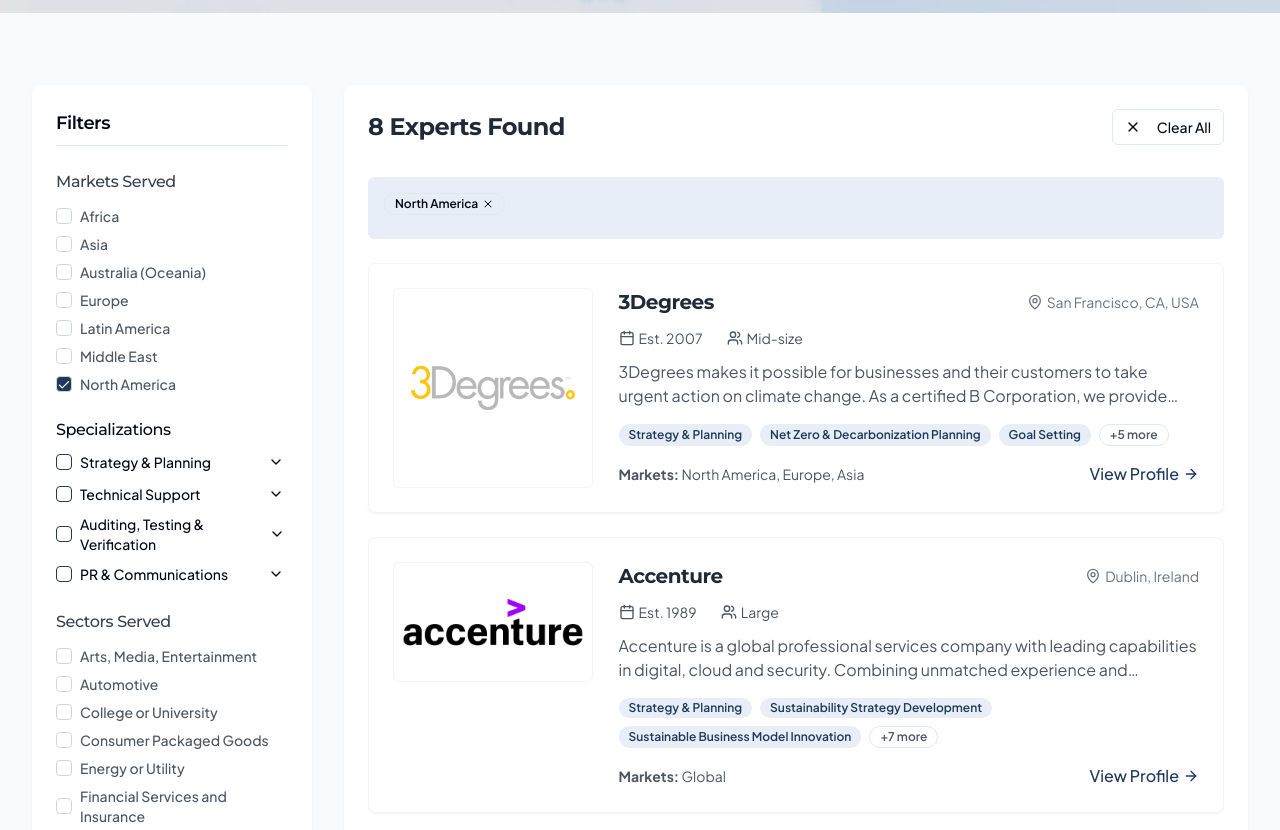
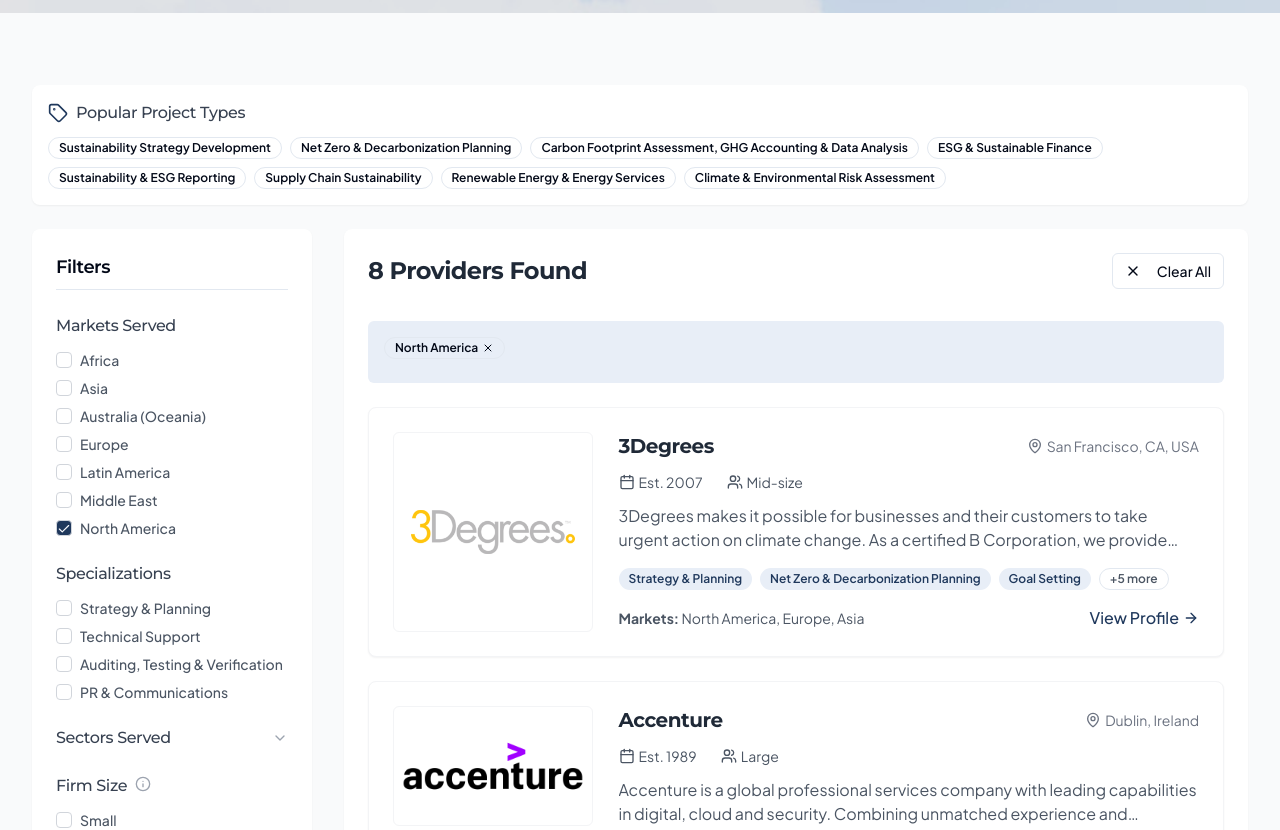
Before and after one commit to kduckets/sustainexchange, a Next.js app: page /providers in a window 1280 px wide. Shown: the part 320-1150 px from the top of the page. Built offline with nearby package versions, Linux system fonts and the light colour scheme.

Commit message:
doc updates

```diff
--- a/app/components/SearchResults.tsx
+++ b/app/components/SearchResults.tsx
@@ -16,9 +16,10 @@ interface SearchResultsProps {
     specializations: string[]
   }
   onClearAll: () => void
+  onRemoveFilter: (category: "marketsServed" | "sectorsServed" | "specializations", value: string) => void
 }
 
-export function SearchResults({ results, searchQuery, activeFilters, onClearAll }: SearchResultsProps) {
+export function SearchResults({ results, searchQuery, activeFilters, onClearAll, onRemoveFilter }: SearchResultsProps) {
   const hasActiveFilters = Object.values(activeFilters).some((filter) => filter.length > 0)
   const showClearAll = searchQuery || hasActiveFilters
 
@@ -26,7 +27,14 @@ export function SearchResults({ results, searchQuery, activeFilters, onClearAll
     return Object.entries(activeFilters).flatMap(([category, values]) =>
       values.map((value) => (
         <Badge key={`${category}-${value}`} variant="outline" className="mr-2 mb-2">
-          {value} <X className="ml-1 h-3 w-3 cursor-pointer" />
+          {value}{" "}
+          <X
+            className="ml-1 h-3 w-3 cursor-pointer"
+            onClick={(e) => {
+              e.stopPropagation()
+              onRemoveFilter(category as "marketsServed" | "sectorsServed" | "specializations", value)
+            }}
+          />
         </Badge>
       )),
     )
@@ -36,7 +44,7 @@ export function SearchResults({ results, searchQuery, activeFilters, onClearAll
     <div>
       <div className="flex flex-wrap items-center justify-between mb-6">
         <h3 className="text-2xl font-bold text-gray-800 mb-2">
-          {results.length > 0 ? `${results.length} Experts Found` : "Search Results"}
+          {results.length > 0 ? `${results.length} Providers Found` : "Search Results"}
         </h3>
         {showClearAll && (
           <Button variant="outline" size="sm" onClick={onClearAll} className="mb-2">
--- a/app/providers/ProviderSearch.tsx
+++ b/app/providers/ProviderSearch.tsx
@@ -1,6 +1,6 @@
 "use client"
 
-import { Filter, ChevronDown, ChevronUp } from "lucide-react"
+import { Filter, Info, Tag, ChevronDown, ChevronUp } from "lucide-react"
 import { Checkbox } from "@/components/ui/checkbox"
 import { Label } from "@/components/ui/label"
 import { Button } from "@/components/ui/button"
@@ -14,6 +14,8 @@ import { useSearchParams, useRouter } from "next/navigation"
 import Image from "next/image"
 import { SearchTypeahead } from "@/app/components/SearchTypeahead"
 import { useSearchSuggestions } from "@/app/components/SearchSuggestions"
+import { Badge } from "@/components/ui/badge"
+import type React from "react"
 
 type Filters = {
   marketsServed: string[]
@@ -46,16 +48,27 @@ const filterResults = (query: string, currentFilters: Filters, providersList: ty
     const matchesSectors =
       currentFilters.sectorsServed.length === 0 ||
       currentFilters.sectorsServed.some((sector) => provider.sectorsServed.includes(sector))
+
+    // For specializations, check if any of the provider's specializations match the main categories
+    // or if they match any of the subcategories of the selected main categories
     const matchesSpecializations =
       currentFilters.specializations.length === 0 ||
-      currentFilters.specializations.some((area) => {
-        if (Object.keys(specializations).includes(area)) {
-          return specializations[area as keyof typeof specializations].some((subArea) =>
-            provider.specializations.includes(subArea),
+      currentFilters.specializations.some((category) => {
+        // Direct match with the main category
+        if (provider.specializations.includes(category)) {
+          return true
+        }
+
+        // Check if the category is one of the main categories and if the provider has any of its subcategories
+        if (Object.keys(specializations).includes(category)) {
+          return specializations[category as keyof typeof specializations].some((subCategory) =>
+            provider.specializations.includes(subCategory),
           )
         }
-        return provider.specializations.includes(area)
+
+        return false
       })
+
     const matchesFirmSize = currentFilters.firmSize.length === 0 || currentFilters.firmSize.includes(provider.firmSize)
     const matchesYearsInBusiness =
       currentFilters.yearsInBusiness.length === 0 ||
@@ -88,9 +101,14 @@ export default function ProviderSearch() {
     yearsInBusiness: [],
   })
   const [isFilterOpen, setIsFilterOpen] = useState(false)
-  const [expandedCategories, setExpandedCategories] = useState<string[]>([])
+  const [selectedTags, setSelectedTags] = useState<string[]>([])
   const [isLoading, setIsLoading] = useState(true)
   const searchSuggestions = useSearchSuggestions()
+
+  // Get all subcategories for tag selection
+  const allProjectTypes = useMemo(() => {
+    return Object.values(specializations).flat()
+  }, [])
 
   const allMarkets = useMemo(() => {
     return standardMarkets
@@ -98,6 +116,11 @@ export default function ProviderSearch() {
 
   const allSectors = useMemo(() => {
     return standardSectors
+  }, [])
+
+  // Just the 4 main specialization categories
+  const mainSpecializations = useMemo(() => {
+    return Object.keys(specializations)
   }, [])
 
   const firmSizes = ["Small", "Mid-size", "Large"]
@@ -143,12 +166,125 @@ export default function ProviderSearch() {
     })
   }
 
-  const toggleCategory = (category: string) => {
-    setExpandedCategories((prev) =>
-      prev.includes(category) ? prev.filter((c) => c !== category) : [...prev, category],
+  const handleTagSelect = (tag: string) => {
+    setSelectedTags((prev) => {
+      const newTags = prev.includes(tag) ? prev.filter((t) => t !== tag) : [...prev, tag]
+
+      // Filter results based on selected tags
+      const filteredResults = searchResults.filter(
+        (provider) => newTags.length === 0 || newTags.some((tag) => provider.specializations.includes(tag)),
+      )
+
+      setSearchResults(filteredResults.length > 0 ? filteredResults : filterResults(searchQuery, filters, providers))
+      return newTags
+    })
+  }
+
+  const handleRemoveFilter = (category: keyof Filters, value: string) => {
+    setFilters((prev) => {
+      const updatedFilters = {
+        ...prev,
+        [category]: prev[category].filter((item) => item !== value),
+      }
+
+      // If removing a tag from selectedTags
+      if (category === "specializations" && selectedTags.includes(value)) {
+        setSelectedTags((prev) => prev.filter((tag) => tag !== value))
+      }
+
+      setSearchResults(filterResults(searchQuery, updatedFilters, providers))
+      return updatedFilters
+    })
+  }
+
+  // Modify the FilterSection component to support collapsible sections
+  function FilterSection({
+    title,
+    items,
+    selectedItems,
+    onChange,
+    maxHeight = "200px",
+    tooltip = null,
+    collapsible = false,
+    defaultCollapsed = false,
+  }: {
+    title: string
+    items: string[]
+    selectedItems: string[]
+    onChange: (value: string) => void
+    maxHeight?: string
+    tooltip?: React.ReactNode
+    collapsible?: boolean
+    defaultCollapsed?: boolean
+  }) {
+    const [showTooltip, setShowTooltip] = useState(false)
+    const [isCollapsed, setIsCollapsed] = useState(defaultCollapsed)
+
+    return (
+      <div className="mb-6">
+        <div className="flex items-center mb-3">
+          <h4 className="font-medium text-gray-700">{title}</h4>
+          {tooltip && (
+            <div className="relative ml-2">
+              <button
+                type="button"
+                className="text-gray-400 hover:text-gray-600"
+                onMouseEnter={() => setShowTooltip(true)}
+                onMouseLeave={() => setShowTooltip(false)}
+                onClick={() => setShowTooltip(!showTooltip)}
+                aria-label={`Information about ${title}`}
+              >
+                <Info className="h-4 w-4" />
+              </button>
+              {showTooltip && (
+                <div className="absolute z-50 w-72 p-4 bg-white rounded-md shadow-lg border border-gray-200 text-sm text-gray-700 left-0 top-6">
+                  {tooltip}
+                  <div className="absolute -top-2 left-2 w-3 h-3 bg-white border-t border-l border-gray-200 transform rotate-45"></div>
+                </div>
+              )}
+            </div>
+          )}
+
+          {collapsible && (
+            <button
+              type="button"
+              className="ml-auto text-gray-400 hover:text-gray-600"
+              onClick={() => setIsCollapsed(!isCollapsed)}
+              aria-label={isCollapsed ? `Expand ${title}` : `Collapse ${title}`}
+            >
+              {isCollapsed ? <ChevronDown className="h-4 w-4" /> : <ChevronUp className="h-4 w-4" />}
+            </button>
+          )}
+        </div>
+
+        {/* Show selected items count when collapsed */}
+        {collapsible && isCollapsed && selectedItems.length > 0 && (
+          <div className="text-sm text-primary mb-2">{selectedItems.length} selected</div>
+        )}
+
+        {/* Content - hidden when collapsed */}
+        {(!collapsible || !isCollapsed) && (
+          <div className={`space-y-2 overflow-y-auto`} style={{ maxHeight }}>
+            {items.map((item) => (
+              <div key={item} className="flex items-center">
+                <Checkbox
+                  id={`${title}-${item}`}
+                  checked={selectedItems.includes(item)}
+                  onCheckedChange={() => onChange(item)}
+                  className="text-primary border-gray-300"
+                />
+                <Label htmlFor={`${title}-${item}`} className="ml-2 text-sm text-gray-600 cursor-pointer">
+                  {item}
+                </Label>
+              </div>
+            ))}
+          </div>
+        )}
+      </div>
     )
   }
 
+  // Update the FiltersContent component to use the collapsible feature for Sectors Served
   const FiltersContent = () => (
     <div className="space-y-6">
       <FilterSection
@@ -157,65 +293,48 @@ export default function ProviderSearch() {
         selectedItems={filters.marketsServed}
         onChange={(value) => handleFilterChange("marketsServed", value)}
       />
-      <div className="mb-6">
-        <h4 className="font-medium mb-2">Specializations</h4>
-        <div className="space-y-2 max-h-[300px] overflow-y-auto">
-          {Object.entries(specializations).map(([category, subcategories]) => (
-            <div key={category} className="space-y-2">
-              <div className="flex items-center">
-                <Checkbox
-                  id={`category-${category}`}
-                  checked={filters.specializations.includes(category)}
-                  onCheckedChange={() => handleFilterChange("specializations", category)}
-                />
-                <Label htmlFor={`category-${category}`} className="ml-2 text-sm font-medium">
-                  {category}
-                </Label>
-                <Button
-                  variant="ghost"
-                  size="sm"
-                  className="ml-auto p-0 h-6 w-6"
-                  onClick={() => toggleCategory(category)}
-                >
-                  {expandedCategories.includes(category) ? (
-                    <ChevronUp className="h-4 w-4" />
-                  ) : (
-                    <ChevronDown className="h-4 w-4" />
-                  )}
-                </Button>
-              </div>
-              {expandedCategories.includes(category) && (
-                <div className="ml-6 space-y-2">
-                  {subcategories.map((subcategory) => (
-                    <div key={subcategory} className="flex items-center">
-                      <Checkbox
-                        id={`subcategory-${subcategory}`}
-                        checked={filters.specializations.includes(subcategory)}
-                        onCheckedChange={() => handleFilterChange("specializations", subcategory)}
-                      />
-                      <Label htmlFor={`subcategory-${subcategory}`} className="ml-2 text-sm">
-                        {subcategory}
-                      </Label>
-                    </div>
-                  ))}
-                </div>
-              )}
-            </div>
-          ))}
-        </div>
-      </div>
+
+      {/* Simplified Specializations section with just the 4 main categories */}
+      <FilterSection
+        title="Specializations"
+        items={mainSpecializations}
+        selectedItems={filters.specializations}
+        onChange={(value) => handleFilterChange("specializations", value)}
+      />
+
       <FilterSection
         title="Sectors Served"
         items={allSectors}
         selectedItems={filters.sectorsServed}
         onChange={(value) => handleFilterChange("sectorsServed", value)}
+        collapsible={true}
+        defaultCollapsed={true}
+        maxHeight="none" // Remove scrolling when expanded
       />
+
       <FilterSection
         title="Firm Size"
         items={firmSizes}
         selectedItems={filters.firmSize}
+        tooltip={
+          <div className="space-y-2">
+            <p className="font-medium text-gray-800">Firm Size Categories:</p>
+            <ul className="list-disc pl-5 space-y-1.5">
+              <li>
+                <span className="font-medium">Small:</span> Fewer than 25 employees
+              </li>
+              <li>
+                <span className="font-medium">Mid-size:</span> Between 25-100 employees
+              </li>
+              <li>
+                <span className="font-medium">Large:</span> More than 100 employees
+              </li>
+            </ul>
+          </div>
+        }
         onChange={(value) => handleFilterChange("firmSize", value)}
       />
+
       <FilterSection
         title="Years in Business"
         items={yearsInBusinessRanges}
@@ -227,6 +346,7 @@ export default function ProviderSearch() {
 
   const clearAll = () => {
     setSearchQuery("")
+    setSelectedTags([])
     const clearedFilters: Filters = {
       marketsServed: [],
       sectorsServed: [],
@@ -239,6 +359,20 @@ export default function ProviderSearch() {
     setSearchResults(filterResults("", clearedFilters, providers))
   }
 
+  // Get popular project types for quick filtering
+  const popularProjectTypes = useMemo(() => {
+    return [
+      "Sustainability Strategy Development",
+      "Net Zero & Decarbonization Planning",
+      "Carbon Footprint Assessment, GHG Accounting & Data Analysis",
+      "ESG & Sustainable Finance",
+      "Sustainability & ESG Reporting",
+      "Supply Chain Sustainability",
+      "Renewable Energy & Energy Services",
+      "Climate & Environmental Risk Assessment",
+    ]
+  }, [])
+
   return (
     <div className="min-h-screen bg-gray-50">
       <Header />
@@ -246,13 +380,7 @@ export default function ProviderSearch() {
       {/* Hero Section */}
       <div className="relative">
         <div className="absolute inset-0 w-full h-64 z-0">
-          <Image
-            src="/clouds.jpg"
-            alt="Serene sky with clouds"
-            fill
-            priority
-            className="object-cover"
-          />
+          <Image src="/clouds.jpg" alt="Serene sky with clouds" fill priority className="object-cover" />
           <div className="absolute inset-0 bg-black/10"></div>
         </div>
 
@@ -278,6 +406,26 @@ export default function ProviderSearch() {
       </div>
 
       <div className="container-wide py-8">
+        {/* Project Type Tags for quick filtering - hidden on mobile */}
+        <div className="hidden md:block bg-white p-4 rounded-lg shadow-sm mb-6">
+          <div className="flex items-center mb-3">
+            <Tag className="h-5 w-5 mr-2 text-primary" />
+            <h3 className="font-medium text-gray-700">Popular Project Types</h3>
+          </div>
+          <div className="flex flex-wrap gap-2">
+            {popularProjectTypes.map((tag) => (
+              <Badge
+                key={tag}
+                variant={selectedTags.includes(tag) ? "default" : "outline"}
+                className={`cursor-pointer ${selectedTags.includes(tag) ? "bg-primary" : "hover:bg-accent"}`}
+                onClick={() => handleTagSelect(tag)}
+              >
+                {tag}
+              </Badge>
+            ))}
+          </div>
+        </div>
+
         <div className="md:hidden mb-8">
           <Sheet open={isFilterOpen} onOpenChange={setIsFilterOpen}>
             <SheetTrigger asChild>
@@ -313,8 +461,13 @@ export default function ProviderSearch() {
                 <SearchResults
                   results={searchResults}
                   searchQuery={searchQuery}
-                  activeFilters={filters}
+                  activeFilters={{
+                    ...filters,
+                    // Include selected tags in the active filters display
+                    specializations: [...filters.specializations, ...selectedTags],
+                  }}
                   onClearAll={clearAll}
+                  onRemoveFilter={handleRemoveFilter}
                 />
               )}
             </div>
@@ -324,38 +477,3 @@ export default function ProviderSearch() {
     </div>
   )
 }
-
-function FilterSection({
-  title,
-  items,
-  selectedItems,
-  onChange,
-  maxHeight = "200px",
-}: {
-  title: string
-  items: string[]
-  selectedItems: string[]
-  onChange: (value: string) => void
-  maxHeight?: string
-}) {
-  return (
-    <div className="mb-6">
-      <h4 className="font-medium mb-3 text-gray-700">{title}</h4>
-      <div className={`space-y-2 overflow-y-auto`} style={{ maxHeight }}>
-        {items.map((item) => (
-          <div key={item} className="flex items-center">
-            <Checkbox
-              id={`${title}-${item}`}
-              checked={selectedItems.includes(item)}
-              onCheckedChange={() => onChange(item)}
-              className="text-primary border-gray-300"
-            />
-            <Label htmlFor={`${title}-${item}`} className="ml-2 text-sm text-gray-600 cursor-pointer">
-              {item}
-            </Label>
-          </div>
-        ))}
-      </div>
-    </div>
-  )
-}
--- a/app/rfx-hub/page.tsx
+++ b/app/rfx-hub/page.tsx
@@ -61,14 +61,14 @@ export default function RFXHub() {
         <div className="relative z-10 pt-16 pb-20">
           <div className="container-wide">
             <div className="max-w-3xl mx-auto text-center">
-              <h1 className="text-3xl md:text-4xl font-bold text-gray-900 mb-4">Sustainability RFX Hub</h1>
+              <h1 className="text-3xl md:text-4xl font-bold text-gray-900 mb-4">Sustainability RFP Hub</h1>
               <p className="text-xl text-gray-700 mb-8">
-                Post your RFP/RFI/RFQ or browse opportunities in the sustainability sector
+              Post your sustainability project or browse current opportunities
               </p>
 
               <div className="flex flex-col sm:flex-row gap-4 justify-center">
                 <Button className="bg-primary text-white hover:bg-primary/90 px-6 py-3 text-lg">
-                  Post an Opportunity <ArrowRight className="ml-2 h-5 w-5" />
+                  Post a Project <ArrowRight className="ml-2 h-5 w-5" />
                 </Button>
                 <Button
                   variant="outline"
```
